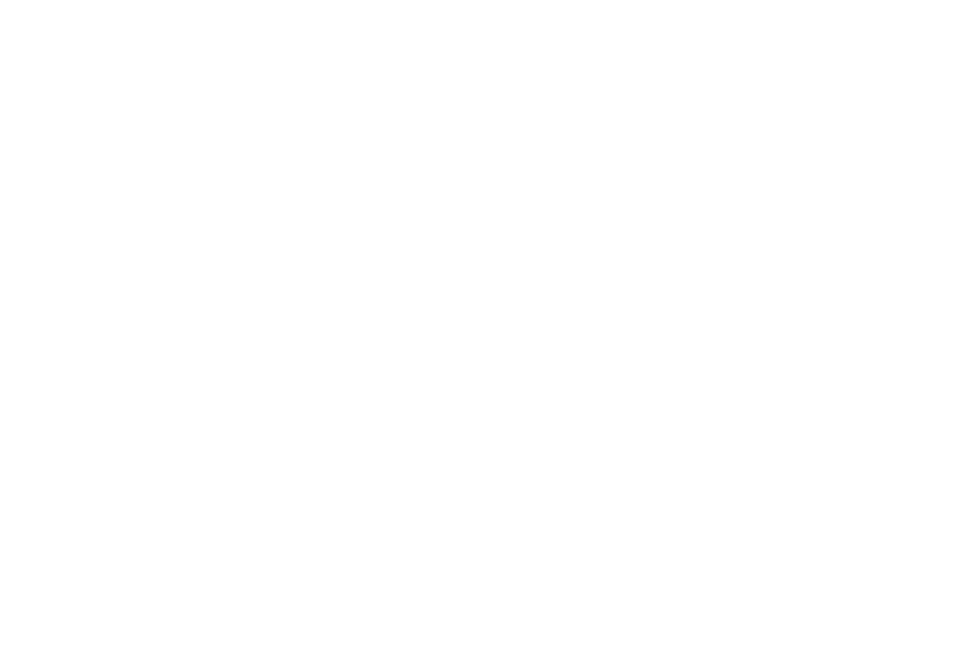
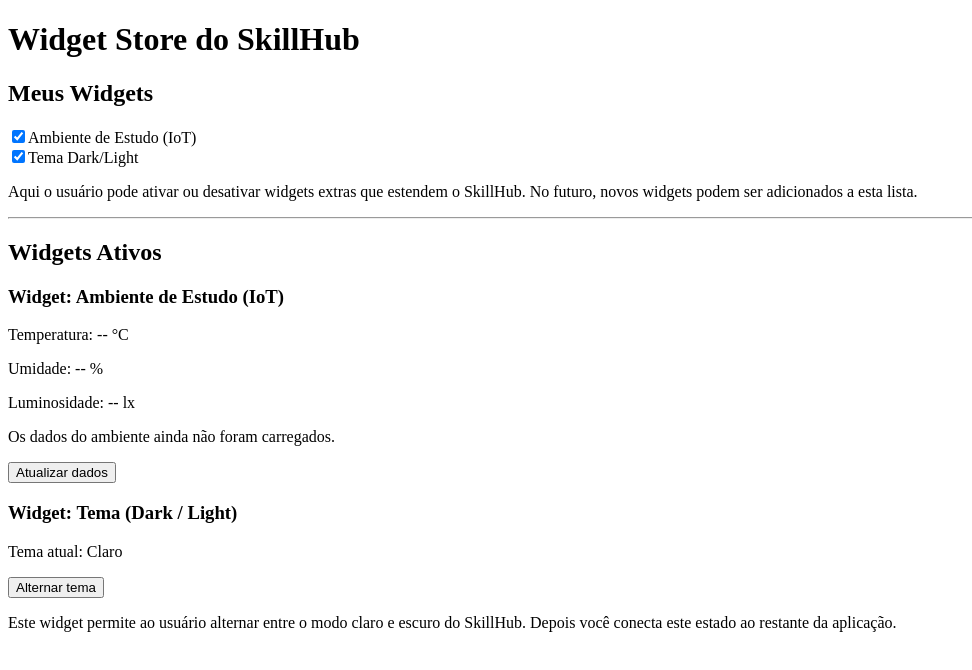
Before and after one commit to novusscapital/SkillHub_GS25, a React (Vite) app in the folder frontend/: page /widgets in a window 1280 px wide. Before the commit this address had no page. Shown: the top 670 px of the page, without its empty margins (0-972 px from the left). Built offline with nearby package versions, Linux system fonts and the light colour scheme.

Commit message:
feat: adicionar página Widget Store e registrar rota no sistema

```diff
--- a/frontend/src/main.jsx
+++ b/frontend/src/main.jsx
@@ -4,6 +4,7 @@
 import App from "./App.jsx";
 import Register from "./routes/Register.jsx";
 import Profile from "./routes/Profile.jsx";
+import WidgetStore from "./routes/Widget_store.jsx";
 import "./index.css";
 
 ReactDOM.createRoot(document.getElementById("root")).render(
@@ -13,6 +14,7 @@
         <Route path="/" element={<App />} />
         <Route path="/register" element={<Register />} />
         <Route path="/profile" element={<Profile />} />
+        <Route path="/widgets" element={<WidgetStore />} />
       </Routes>
     </BrowserRouter>
   </React.StrictMode>
--- /dev/null
+++ b/frontend/src/routes/Widget_store.jsx
@@ -0,0 +1,131 @@
+import React, { useState } from "react";
+
+const EnvironmentWidget = () => {
+  const [environmentData, setEnvironmentData] = useState({
+    temperatura: null,
+    umidade: null,
+    luminosidade: null,
+    mensagem: "Os dados do ambiente ainda não foram carregados."
+  });
+
+  const handleAtualizar = () => {
+    const dadosSimulados = {
+      temperatura: 24,
+      umidade: 55,
+      luminosidade: 320,
+      mensagem: "Ambiente adequado para estudo e trabalho."
+    };
+
+    setEnvironmentData(dadosSimulados);
+  };
+
+  return (
+    <section>
+      <h3>Widget: Ambiente de Estudo (IoT)</h3>
+
+      <p>Temperatura: {environmentData.temperatura ?? "--"} °C</p>
+      <p>Umidade: {environmentData.umidade ?? "--"} %</p>
+      <p>Luminosidade: {environmentData.luminosidade ?? "--"} lx</p>
+
+      <p>{environmentData.mensagem}</p>
+
+      <button type="button" onClick={handleAtualizar}>
+        Atualizar dados
+      </button>
+    </section>
+  );
+};
+
+const DarkModeWidget = ({ theme, onToggleTheme }) => {
+  return (
+    <section>
+      <h3>Widget: Tema (Dark / Light)</h3>
+
+      <p>Tema atual: {theme === "dark" ? "Escuro" : "Claro"}</p>
+
+      <button type="button" onClick={onToggleTheme}>
+        Alternar tema
+      </button>
+
+      <p>
+        Este widget permite ao usuário alternar entre o modo claro e escuro do
+        SkillHub. Depois você conecta este estado ao restante da aplicação.
+      </p>
+    </section>
+  );
+};
+
+const WidgetStore = () => {
+  const [enabledWidgets, setEnabledWidgets] = useState({
+    environment: true,
+    darkMode: true
+  });
+
+  const [theme, setTheme] = useState("light");
+
+  const handleToggleWidget = (widgetKey) => {
+    setEnabledWidgets((prev) => ({
+      ...prev,
+      [widgetKey]: !prev[widgetKey]
+    }));
+  };
+
+  const handleToggleTheme = () => {
+    setTheme((prev) => (prev === "light" ? "dark" : "light"));
+  };
+
+  return (
+    <main>
+      <h1>Widget Store do SkillHub</h1>
+
+      <section>
+        <h2>Meus Widgets</h2>
+
+        <div>
+          <label>
+            <input
+              type="checkbox"
+              checked={enabledWidgets.environment}
+              onChange={() => handleToggleWidget("environment")}
+            />
+            Ambiente de Estudo (IoT)
+          </label>
+        </div>
+
+        <div>
+          <label>
+            <input
+              type="checkbox"
+              checked={enabledWidgets.darkMode}
+              onChange={() => handleToggleWidget("darkMode")}
+            />
+            Tema Dark/Light
+          </label>
+        </div>
+
+        <p>
+          Aqui o usuário pode ativar ou desativar widgets extras que estendem o
+          SkillHub. No futuro, novos widgets podem ser adicionados a esta lista.
+        </p>
+      </section>
+
+      <hr />
+
+      <section>
+        <h2>Widgets Ativos</h2>
+
+        {enabledWidgets.environment && <EnvironmentWidget />}
+
+        {enabledWidgets.darkMode && (
+          <DarkModeWidget theme={theme} onToggleTheme={handleToggleTheme} />
+        )}
+
+        {!enabledWidgets.environment && !enabledWidgets.darkMode && (
+          <p>Nenhum widget ativo no momento.</p>
+        )}
+      </section>
+    </main>
+  );
+};
+
+export default WidgetStore;
```
